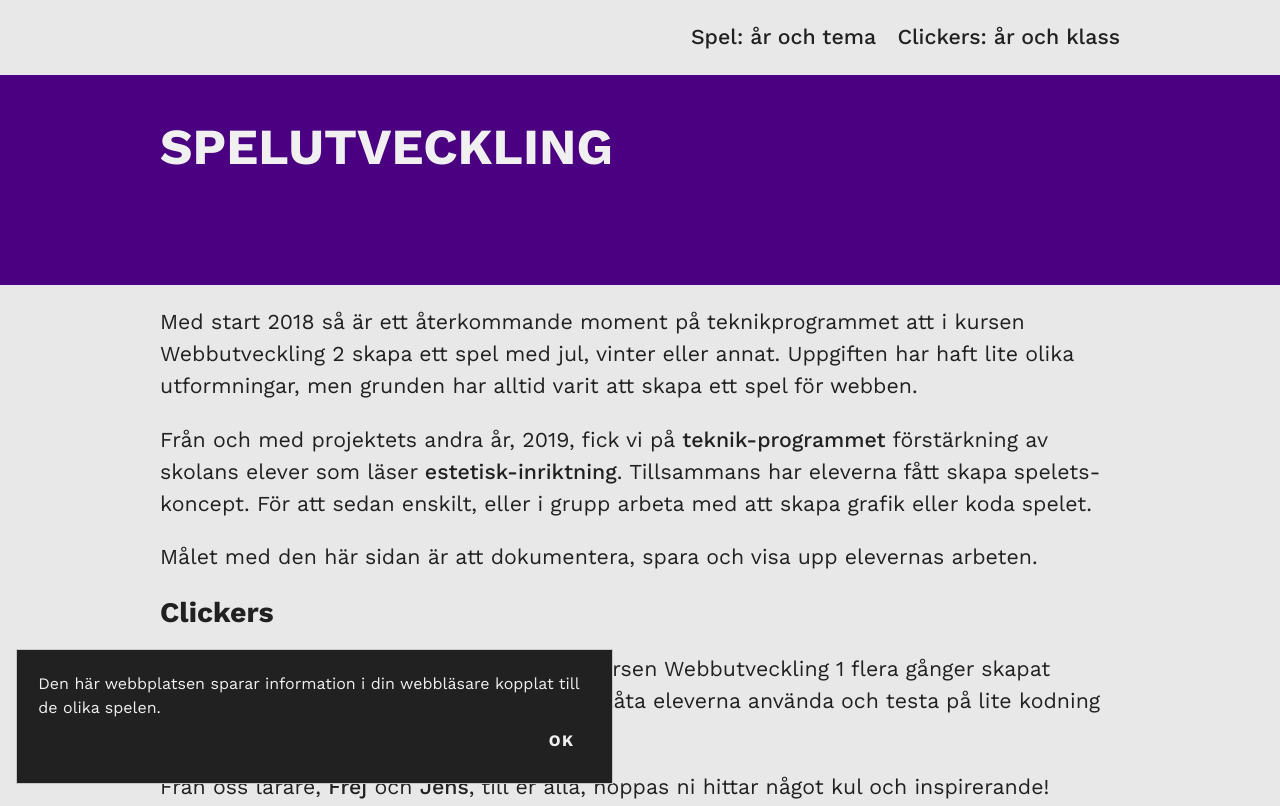
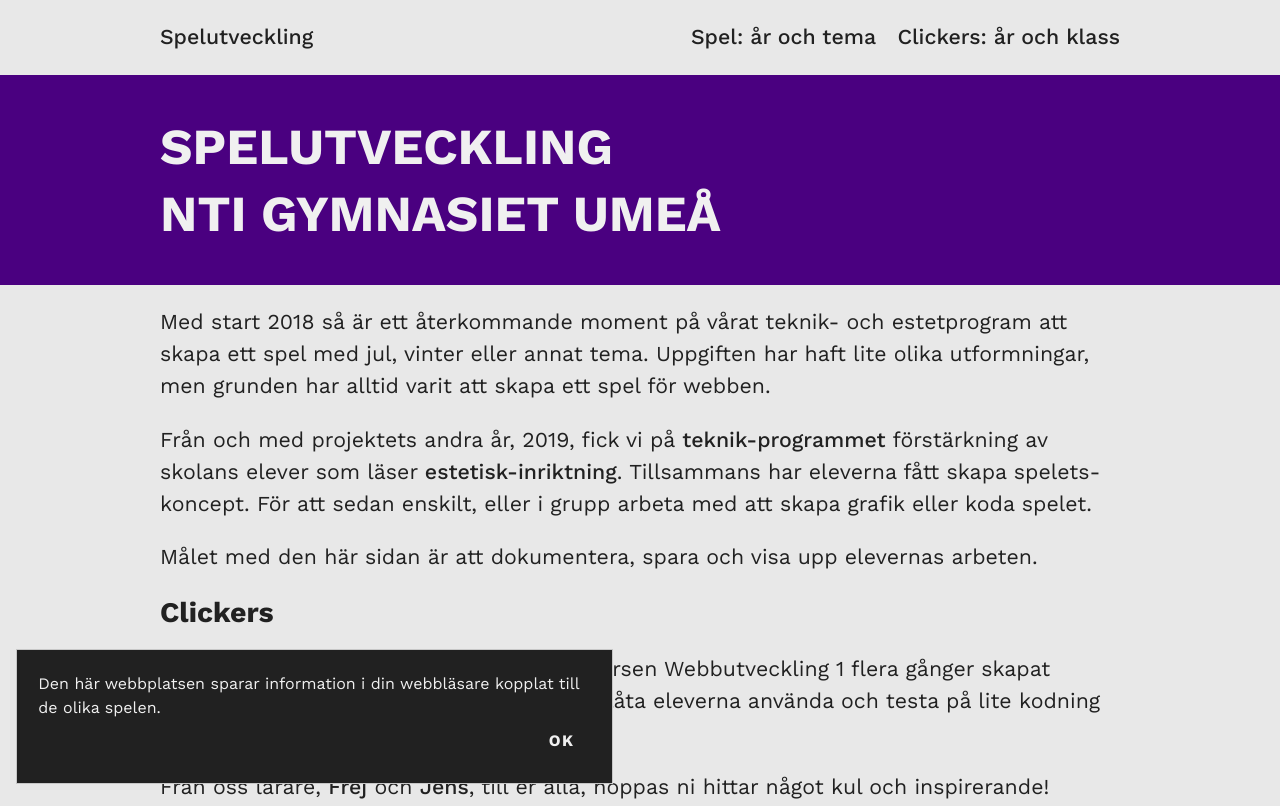
Before and after one commit to NTIG-Umea/spelsite, an Eleventy site: page src/index.njk in a window 1280 px wide. Shown: the top 806 px of the page. Built offline with nearby package versions, Linux system fonts and the light colour scheme; Eleventy itself is replaced by a stand-in of ours; files that its build step writes are made by us from their sources.

Commit message:
2024 clickers (#17)
* Refactor meta export and update page titles for clickers and games

* Refactor code structure for improved readability and maintainability

* Update lead and description for 2024 and 2025 clickers

```diff
--- /dev/null
+++ b/getscreens.js
@@ -0,0 +1,21 @@
+import getimage from "@zvorak/getimage"
+
+process.setMaxListeners(0);
+
+const urls = [
+    ""
+];
+const previewPath = './src/previews';
+
+urls.forEach(async (url, index) => {
+    await getimage(url, previewPath)
+        .then((fname) => {
+            console.log(`${fname} fetched from ${url}`);
+        })
+        .catch((err) => {
+            console.log(err);
+        })
+        .finally(() => {
+            console.log('\n');
+        });
+});
--- a/package.json
+++ b/package.json
@@ -29,5 +29,8 @@
         "postcss": "^8.4.5",
         "postcss-cli": "^9.1.0",
         "sass": "^1.45.0"
+    },
+    "devDependencies": {
+        "@zvorak/getimage": "^1.0.5"
     }
 }
--- /dev/null
+++ b/src/_data/clickers/2024.json
@@ -0,0 +1,58 @@
+{
+    "classes": [
+        "te22"
+    ],
+    "year": 2024,
+    "lead": "En liten twist det här året då te22 inte hade gjort en clicker i webbutveckling 1, så vi körde den som introduktion till programmering med javascript i webbutveckling 2.",
+    "description": "Eleverna jobbade utifrån samma mall som eleverna använt i webbutveckling 1. Du hittar mallen på [GitHub](https://github.com/jensadev/wu1-clicker).",
+    "clickers": [
+        {
+            "title": "Punch da rock",
+            "tagline": "En arg grabb slår en sten för att få stenar",
+            "url": "https://alvingranvik.github.io/Clicker/",
+            "git": "https://github.com/AlvinGranvik/Clicker",
+            "author": "Alvin Granvik",
+            "image": "f77d4e55c574bff9c00fd8a0807225d4.png"
+        },
+        {
+            "title": "Rymdkolonisering",
+            "tagline": "Klicka för att kolonisera månen och skapa fabriker",
+            "url": "https://axeljakobsson.github.io/wu1-clicker/",
+            "git": "https://github.com/AxelJakobsson/wu1-clicker",
+            "author": "Axel Jakobsson",
+            "image": "961adcd8afefe1a4fc7bb6b704434aad.png"
+        },
+        {
+            "title": "CLICKER",
+            "tagline": "Man klickar på cirkel, nummer blir större",
+            "url": "https://itshenrico.github.io/wu1-clicker/",
+            "git": "https://github.com/ItsHenrico/wu1-clicker",
+            "author": "Henrik Forsberg",
+            "image": "296cf12b6e5c94bde4a7274fe3bfd671.png"
+        },
+        {
+            "title": "Björfärs insamlaren",
+            "tagline": "Samla in björfärs åt björnarna",
+            "url": "https://hermanwesterlund.github.io/wu2-clicker/",
+            "git": "https://github.com/HermanWesterlund/wu2-clicker",
+            "author": "Herman Vesterlund",
+            "image": "a4f0185eee1d7299a7c98eb6d679ca3d.png"
+        },
+        {
+            "title": "Big Bass",
+            "tagline": "Fånga massa fiskar tillsammans med din togna båt",
+            "url": "https://nempan.github.io/wu1-clicker/",
+            "git": "https://github.com/Nempan/wu1-clicker",
+            "author": "Nemo S",
+            "image": "f35ace69cae2c042d7b1b018ecc1ebef.png"
+        },
+        {
+            "title": "Klegg-Klicker",
+            "tagline": "Hur kleggig kan man vara? Ta reda på det med hjälp av \"Klegg-Klicker\"!",
+            "url": "https://orskitorski.github.io/WU2-clicker/",
+            "git": "https://github.com/Orskitorski/WU2-clicker",
+            "author": "Oscar Tafvelin",
+            "image": "7d6fa8d3a4e564fec4633b9dbbcc3fff.png"
+        }
+    ]
+}
--- /dev/null
+++ b/src/_data/clickers/2025.json
@@ -0,0 +1,7 @@
+{
+  "classes": ["te23"],
+  "year": 2025,
+  "lead": "Dags igen. Clickers kommer!",
+  "description": "",
+  "clickers": []
+}
--- a/src/_data/meta.js
+++ b/src/_data/meta.js
@@ -1,8 +1,8 @@
-export const meta = {
+export default {
     url: process.env.URL || 'http://localhost:8080',
     lang: 'sv',
     title: 'Spelutveckling',
     school: 'NTI Gymnasiet Umeå',
     description: 'Spelprojekt från NTI Gymnasiet Umeå',
     themeColor: '#4a0080',
-};
+}
--- a/src/_includes/components/navbar.njk
+++ b/src/_includes/components/navbar.njk
@@ -1,7 +1,7 @@
 <nav class="navbar" aria-label="Primary">
   <div class="navbar__inner container">
     <a class="brand" href="{{ site.path }}/">
-      {{ meta.title | safe }}
+      {{ meta.title }}
     </a>
     <div>
       <ul class="nav">
--- a/src/clickers-pages.njk
+++ b/src/clickers-pages.njk
@@ -7,6 +7,7 @@ pagination:
 layout: games.njk
 eleventyComputed:
     permalink: /clickers/{{ clicker.year }}/
+    title: "{{ clicker.year }} clickers"
 ---
 
 <main id="main-content" class="page container">
--- a/src/game-pages.njk
+++ b/src/game-pages.njk
@@ -7,6 +7,7 @@ pagination:
 layout: games.njk
 eleventyComputed:
     permalink: "/games/{{ game.year }}/"
+    title: "{{ game.year }} {{ game.theme }}"
 ---
 
 <main id="main-content" class="page container">
--- a/src/index.njk
+++ b/src/index.njk
@@ -14,8 +14,8 @@ layout: base.njk
     </div>
   </header>
   <section class="page__content flow">
-    <p class="lead">Med start 2018 så är ett återkommande moment på teknikprogrammet att
-      i kursen Webbutveckling 2 skapa ett spel med jul, vinter eller annat. Uppgiften har haft lite olika
+    <p class="lead">Med start 2018 så är ett återkommande moment på vårat teknik- och estetprogram att
+      skapa ett spel med jul, vinter eller annat tema. Uppgiften har haft lite olika
       utformningar, men grunden har alltid varit att skapa ett spel för webben.</p>
     <p class="lead">Från och med projektets andra år, 2019, fick vi på
       <a href="https://www.ntigymnasiet.se/program/informations-och-medieteknik/umea/"
--- a/src/scss/components/_gamecard.scss
+++ b/src/scss/components/_gamecard.scss
@@ -22,12 +22,10 @@
         display: flex;
         justify-content: space-between;
     }
+    img {
+        width: 100%;
+        max-height: 300px;
+        object-fit: cover;
+        object-position: center;
+    }
 }
-
-.gamecard img {
-    width: 100%;
-    aspect-ratio: 16/9;
-    max-height: 300px;
-    object-fit: fill;
-    object-position: center;
-}
```
Also changed, not shown: README.md, src/css/main.css, src/img/clickers/296cf12b6e5c94bde4a7274fe3bfd671.png (added), src/img/clickers/7d6fa8d3a4e564fec4633b9dbbcc3fff.png (added), src/img/clickers/961adcd8afefe1a4fc7bb6b704434aad.png (added), src/img/clickers/f35ace69cae2c042d7b1b018ecc1ebef.png (added), src/img/clickers/f77d4e55c574bff9c00fd8a0807225d4.png (added), 2 other files.
